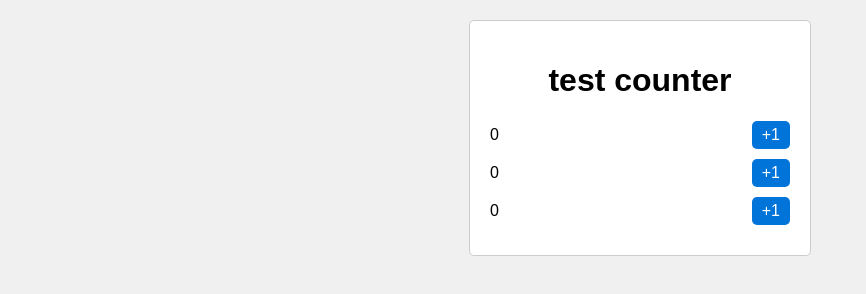
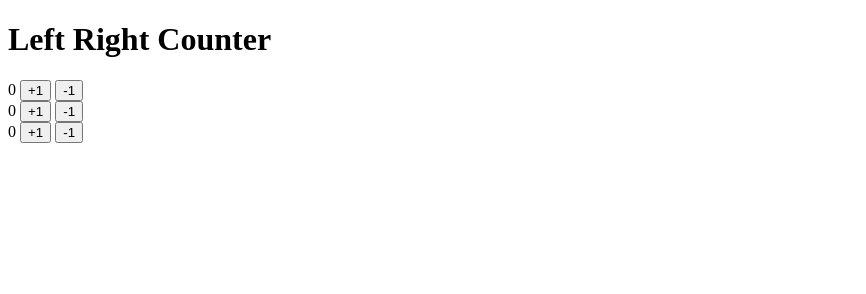
Before and after one commit to neverpmhere/counter, a plain HTML site: page index.html in a window 1280 px wide. Shown: the whole page, without its empty margins (0-866 px from the left). Drawn offline with Linux system fonts and the light colour scheme.

Commit message:
Add files via upload

```diff
--- a/index.html
+++ b/index.html
@@ -1,61 +1,25 @@
 <!DOCTYPE html>
 <html>
 <head>
-    <title>Counter</title>
-    <style>
-        body {
-            font-family: Arial, sans-serif;
-            background-color: #f0f0f0;
-            text-align: center;
-            margin: 0;
-            padding: 0;
-        }
-
-        .container {
-            background-color: #fff;
-            border: 1px solid #ccc;
-            border-radius: 5px;
-            padding: 20px;
-            margin: 20px auto;
-            width: 300px;
-        }
-
-        .counter {
-            display: flex;
-            align-items: center;
-            justify-content: space-between;
-            margin: 10px 0;
-        }
-
-        button {
-            padding: 5px 10px;
-            font-size: 16px;
-            background-color: #0074d9;
-            color: #fff;
-            border: none;
-            border-radius: 5px;
-            cursor: pointer;
-        }
-
-        button:hover {
-            background-color: #0056a1;
-        }
-    </style>
+    <title>LRCounter</title>
 </head>
 <body>
     <div class="container">
-        <h1>test counter</h1>
+        <h1>Left Right Counter</h1>
         <div class="counter">
             <span id="counter1">0</span>
             <button id="increment1">+1</button>
+            <button id="decrement1">-1</button>
         </div>
         <div class="counter">
             <span id="counter2">0</span>
             <button id="increment2">+1</button>
+            <button id="decrement2">-1</button>
         </div>
         <div class="counter">
             <span id="counter3">0</span>
             <button id="increment3">+1</button>
+            <button id="decrement3">-1</button>
         </div>
     </div>
     <script src="script.js"></script>
```
